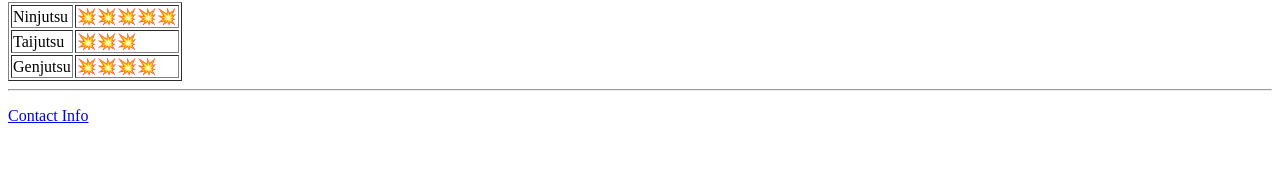
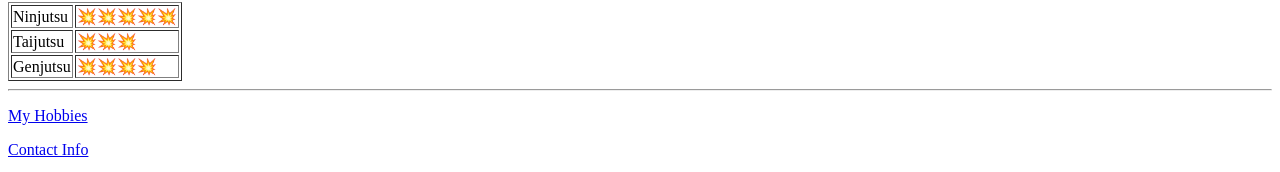
Before and after one commit to Soosan-Shabnam/Basic-WebDev, a plain HTML site: page index.html in a window 1280 px wide. Shown: the part 734-906 px from the top of the page. Before the commit the page ends 875 px from the top, so only its background shows below. Drawn offline with Linux system fonts and the light colour scheme.

Commit message:
Update index.html

```diff
--- a/index.html
+++ b/index.html
@@ -60,8 +60,9 @@
   </tr>
 </table>
   <hr>
+  <p> <a href="hobbies.html">My Hobbies </a></p>
+  <p> <a href="contact.html">Contact Info </a></p>
 
-  <p> <a href="contact.html">Contact Info </a></p>
 </body>
 
 </html>
```
